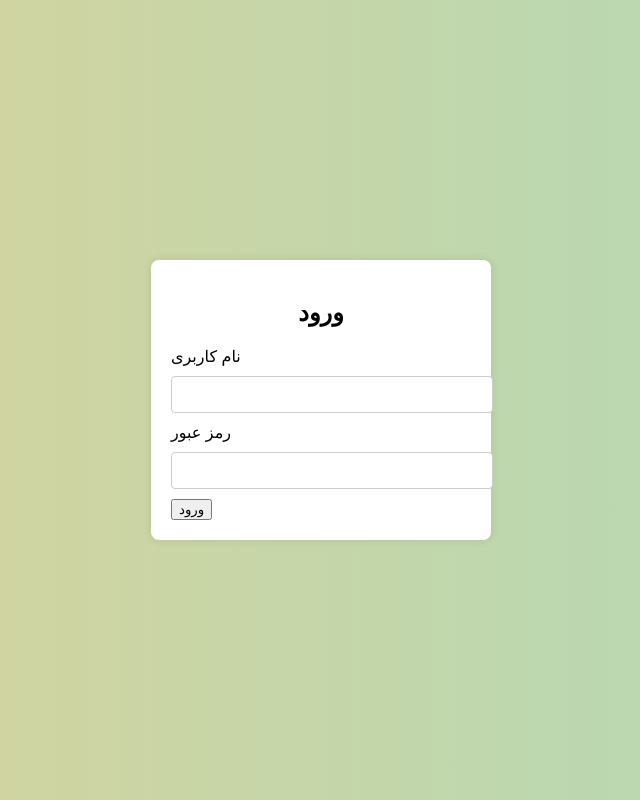
After one commit to reallilboy/newprojc, a Django app: page /login_user/ in a window 1280 px wide. The commit adds this page. Shown: the whole page, without its empty margins (319-959 px from the left). Run offline with Django 5.2, Linux system fonts and the light colour scheme.

Commit message:
create login and logout for user

```diff
--- /dev/null
+++ b/myshop/shop/static/assets/css/login.css
@@ -0,0 +1,41 @@
+     body {
+            font-family: Arial, sans-serif;
+            background-color: #f4f4f4;
+            display: flex;
+            justify-content: center;
+            align-items: center;
+            height: 100vh;
+            margin: 0;
+        }
+        .login-container {
+            background-color: #fff;
+            padding: 20px;
+            border-radius: 8px;
+            box-shadow: 0 0 10px rgba(0, 0, 0, 0.1);
+            width: 300px;
+        }
+        .login-container h2 {
+            text-align: center;
+            margin-bottom: 20px;
+        }
+        .login-container input[type="text"],
+        .login-container input[type="password"] {
+            width: 100%;
+            padding: 10px;
+            margin: 10px 0;
+            border: 1px solid #ccc;
+            border-radius: 4px;
+        }
+        .login-container input[type="submit"] {
+            width: 100%;
+            padding: 10px;
+            background-color: #28a745;
+            border: none;
+            border-radius: 4px;
+            color: #fff;
+            font-size: 16px;
+            cursor: pointer;
+        }
+        .login-container input[type="submit"]:hover {
+            background-color: #218838;
+        }
--- /dev/null
+++ b/myshop/shop/templates/login_user.html
@@ -0,0 +1,31 @@
+ {% load static %}
+<!DOCTYPE html>
+<html lang="en">
+<head>
+    <meta charset="UTF-8">
+    <meta name="viewport" content="width=device-width, initial-scale=1.0">
+    <link rel="stylesheet" href="{% static 'assets/css/login.css' %}">
+    <title>Login Page</title>
+</head>
+<style>
+    body{
+      background: linear-gradient(to right, #dad299, #b0dab9); /* W3C, IE 10+/ Edge, Firefox 16+, Chrome 26+, Opera 12+, Safari 7+ */
+    }
+</style>
+<body>
+    <div class="login-container">
+        <h2>ورود</h2>
+        <form action="{% url 'login_user' %}" method="POST">
+                 {% csrf_token %}
+            <label for="username">نام کاربری</label>
+            <input type="text" id="username" name="username" required>
+
+            <label for="password">رمز عبور</label>
+            <input type="password" id="password" name="password" required>
+
+            <button type="submit" value="ورود" class="btn">ورود</button>
+
+        </form>
+    </div>
+</body>
+</html>
--- a/myshop/shop/urls.py
+++ b/myshop/shop/urls.py
@@ -1,5 +1,7 @@
 from django.urls import path,include
 from . import views as shop_views
 urlpatterns = [
-        path('',shop_views.home,name='home')
+        path('',shop_views.home,name='home'),
+        path('login_user/',shop_views.login_user,name='login_user'),
+        path('logout/',shop_views.logout_user,name='logout_user'),
 ]
--- a/myshop/shop/views.py
+++ b/myshop/shop/views.py
@@ -1,6 +1,31 @@
-from django.shortcuts import render
+from django.shortcuts import render,redirect
 from . models import Products,Category
+from django.contrib.auth import login,logout,authenticate
+from django.contrib import messages
+
+
 # Create your views here.
+
 def home(request):
         products = Products.objects.all()
         return render(request,'index.html',{'products':products})
+
+def login_user(request):
+        if request.method == 'POST':
+                username = request.POST['username']
+                password = request.POST['password']
+                user = authenticate(request,username=username,password=password)
+                if user is not None:
+                        login(request,user)
+                        messages.success(request,('success'))
+                        return redirect('home')
+                else:
+                        messages.success(request,('you have error'))
+                        return redirect('login_user')
+        else:
+                return render(request,'login_user.html')
+
+
+def logout_user(request):
+        logout(request)
+        return redirect('home')
```
Also changed, not shown: myshop/shop/templates/base.html (+7 -0 lines), myshop/shop/templates/nav.html (+8 -0 lines), myshop/db.sqlite3.
